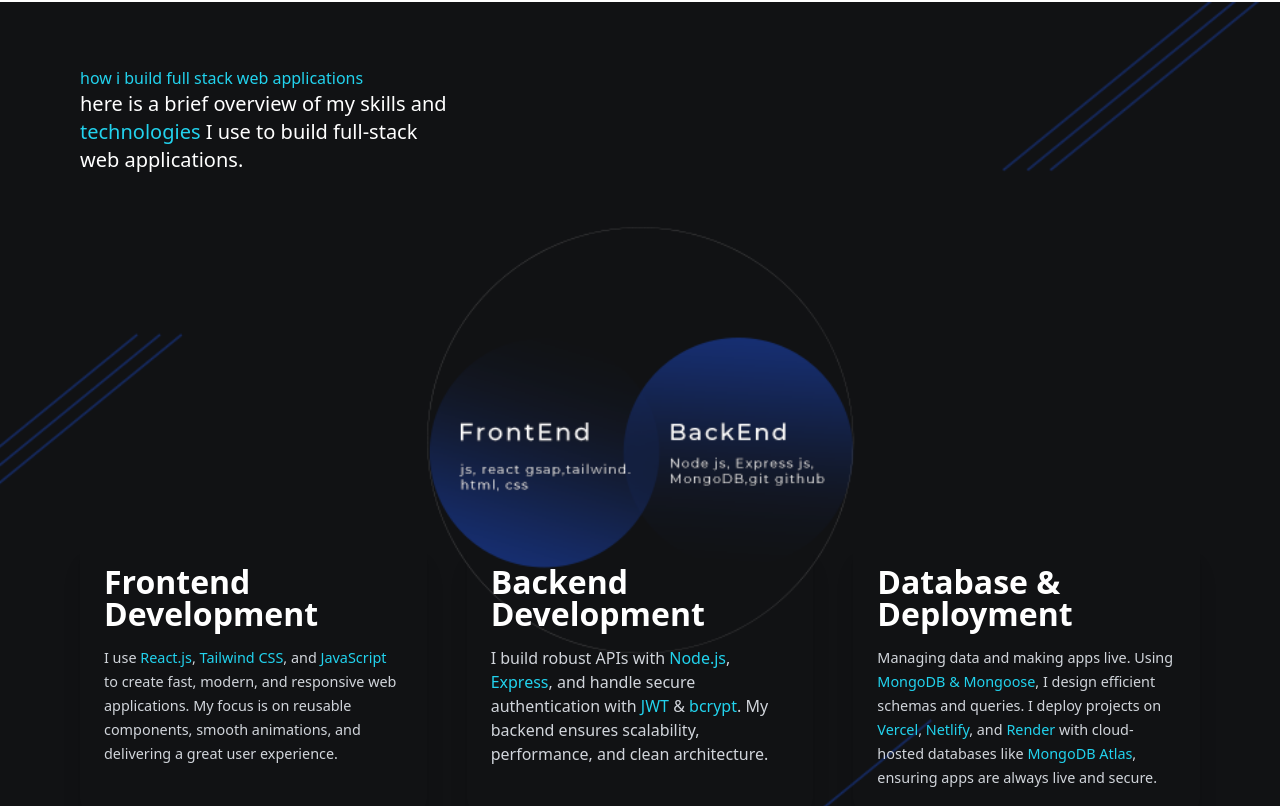
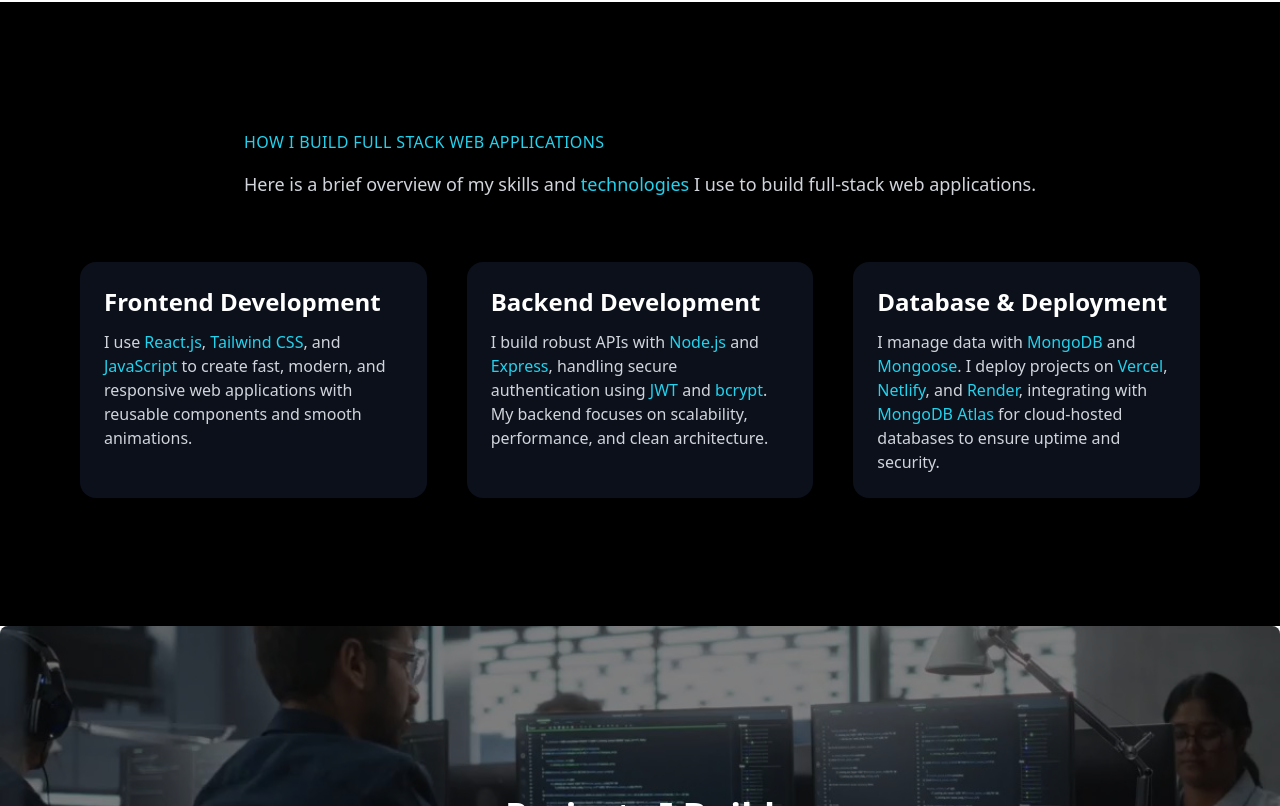
Before and after one commit to Shanu529/Portfolio, a React (Vite) app: page / in a window 1280 px wide. Shown: the part 1474-2280 px from the top of the page. Built offline with nearby package versions, Linux system fonts and the light colour scheme.

Commit message:
refactor: Enhance layout and styling of Description component for improved readability and structure

```diff
--- a/src/components/Des.jsx
+++ b/src/components/Des.jsx
@@ -2,69 +2,68 @@
 
 function Description() {
   return (
-    <div className=" text-white md:py-16 px-6 md:px-20 bg-[url(/img/bghero.png)] bg-cover bg-eight md:bg-bottom  flex flex-col md:justify-end py-32">
-      <div className="">
-        <div>
-          <span className="text-cyan-400">
-            how i build full stack web applications
-          </span>
-        </div>
-        <p className=" text-md md:text-xl  md:mb-12 md:w-1/3">
-          here is a brief overview of my skills and{" "}
-          <span className="text-cyan-400">technologies</span> I use to build
-          full-stack web applications.
+    <section className="bg-black text-white bg-cover bg-eight bg-center md:bg-bottom py-20 md:py-32 px-6 sm:px-10 md:px-20 flex flex-col justify-center">
+      {/* Top Intro Section */}
+      <div className="max-w-4xl mx-auto text-center md:text-left">
+        <span className="text-cyan-400 uppercase tracking-wide text-sm md:text-base">
+          How I Build Full Stack Web Applications
+        </span>
+        <p className="mt-4 text-gray-300 text-base md:text-lg leading-relaxed">
+          Here is a brief overview of my skills and{" "}
+          <span className="text-cyan-400 font-medium">technologies</span> I use
+          to build full-stack web applications.
         </p>
       </div>
 
-      <div className="flex flex-col md:flex-row md:justify-between gap-10 mt-14 md:mt-80 ">
+      {/* Skills Cards Section */}
+      <div className="mt-16 grid gap-8 sm:gap-10 sm:grid-cols-2 lg:grid-cols-3 max-w-6xl mx-auto">
         {/* Card 1 */}
-        <div className=" text-start   flex flex-col gap-4 p-6 rounded-2xl bg-gray-900/60 md:bg-transparent   shadow-xl hover:shadow-cyan-500/50   duration-300 md:text-left flex-1">
-          <h2 className="text-xl md:text-2xl lg:text-[2rem] font-semibold">
+        <div className="group bg-gray-900/70 hover:bg-gray-900 transition-all duration-300 p-6 rounded-2xl shadow-lg hover:shadow-cyan-500/40">
+          <h2 className="text-xl md:text-2xl font-semibold mb-3 group-hover:text-cyan-400 transition-colors">
             Frontend Development
           </h2>
-          <p className="text-sm md:text-base lg:text-[0.9rem] text-start leading-relaxed text-gray-300 max-w-md">
+          <p className="text-gray-300 text-sm md:text-base leading-relaxed">
             I use <span className="text-cyan-400">React.js</span>,{" "}
             <span className="text-cyan-400">Tailwind CSS</span>, and{" "}
             <span className="text-cyan-400">JavaScript</span> to create fast,
-            modern, and responsive web applications. My focus is on reusable
-            components, smooth animations, and delivering a great user
-            experience.
+            modern, and responsive web applications with reusable components and
+            smooth animations.
           </p>
         </div>
 
         {/* Card 2 */}
-        <div className=" text-start   flex shadow-xl hover:shadow-cyan-500/50 bg-gray-900/60 md:bg-transparent  flex-col gap-4 p-6 rounded-2xl  hover:shadow-xl transition-shadow duration-300  md:text-left flex-1">
-          <h2 className="text-xl md:text-2xl lg:text-[2rem] font-semibold">
+        <div className="group bg-gray-900/70 hover:bg-gray-900 transition-all duration-300 p-6 rounded-2xl shadow-lg hover:shadow-cyan-500/40">
+          <h2 className="text-xl md:text-2xl font-semibold mb-3 group-hover:text-cyan-400 transition-colors">
             Backend Development
           </h2>
-          <p className="text-sm md:text-base lg:text-[0.9rem]leading-relaxed text-gray-300 max-w-md">
+          <p className="text-gray-300 text-sm md:text-base leading-relaxed">
             I build robust APIs with{" "}
-            <span className="text-cyan-400">Node.js</span>,{" "}
-            <span className="text-cyan-400">Express</span>, and handle secure
-            authentication with <span className="text-cyan-400">JWT</span> &
-            <span className="text-cyan-400"> bcrypt</span>. My backend ensures
+            <span className="text-cyan-400">Node.js</span> and{" "}
+            <span className="text-cyan-400">Express</span>, handling secure
+            authentication using <span className="text-cyan-400">JWT</span> and{" "}
+            <span className="text-cyan-400">bcrypt</span>. My backend focuses on
             scalability, performance, and clean architecture.
           </p>
         </div>
 
         {/* Card 3 */}
-        <div className="flex shadow-xl hover:shadow-cyan-500/50  flex-col gap-4 p-6 rounded-2xl bg-gray-900/60 md:bg-transparent  hover:shadow-xl transition-shadow duration-300  text-start   md:text-left flex-1">
-          <h2 className="text-xl md:text-2xl lg:text-[2rem] font-semibold">
+        <div className="group bg-gray-900/70 hover:bg-gray-900 transition-all duration-300 p-6 rounded-2xl shadow-lg hover:shadow-cyan-500/40">
+          <h2 className="text-xl md:text-2xl font-semibold mb-3 group-hover:text-cyan-400 transition-colors">
             Database & Deployment
           </h2>
-          <p className="text-sm md:text-base lg:text-[0.9rem] leading-relaxed text-gray-300 max-w-md">
-            Managing data and making apps live. Using{" "}
-            <span className="text-cyan-400">MongoDB & Mongoose</span>, I design
-            efficient schemas and queries. I deploy projects on{" "}
-            <span className="text-cyan-400">Vercel</span>,{" "}
+          <p className="text-gray-300 text-sm md:text-base leading-relaxed">
+            I manage data with{" "}
+            <span className="text-cyan-400">MongoDB</span> and{" "}
+            <span className="text-cyan-400">Mongoose</span>. I deploy projects
+            on <span className="text-cyan-400">Vercel</span>,{" "}
             <span className="text-cyan-400">Netlify</span>, and{" "}
-            <span className="text-cyan-400">Render</span> with cloud-hosted
-            databases like <span className="text-cyan-400">MongoDB Atlas</span>,
-            ensuring apps are always live and secure.
+            <span className="text-cyan-400">Render</span>, integrating with{" "}
+            <span className="text-cyan-400">MongoDB Atlas</span> for cloud-hosted
+            databases to ensure uptime and security.
           </p>
         </div>
       </div>
-    </div>
+    </section>
   );
 }
 
```
